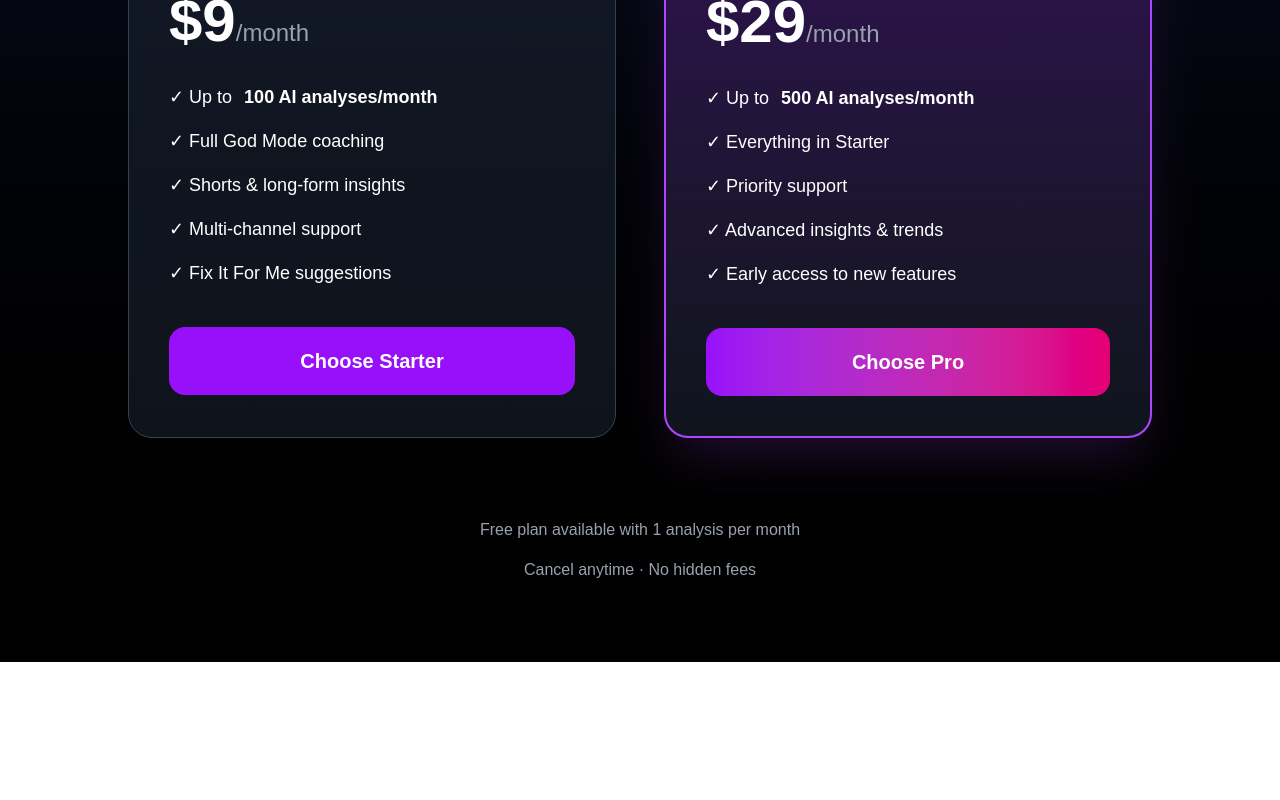
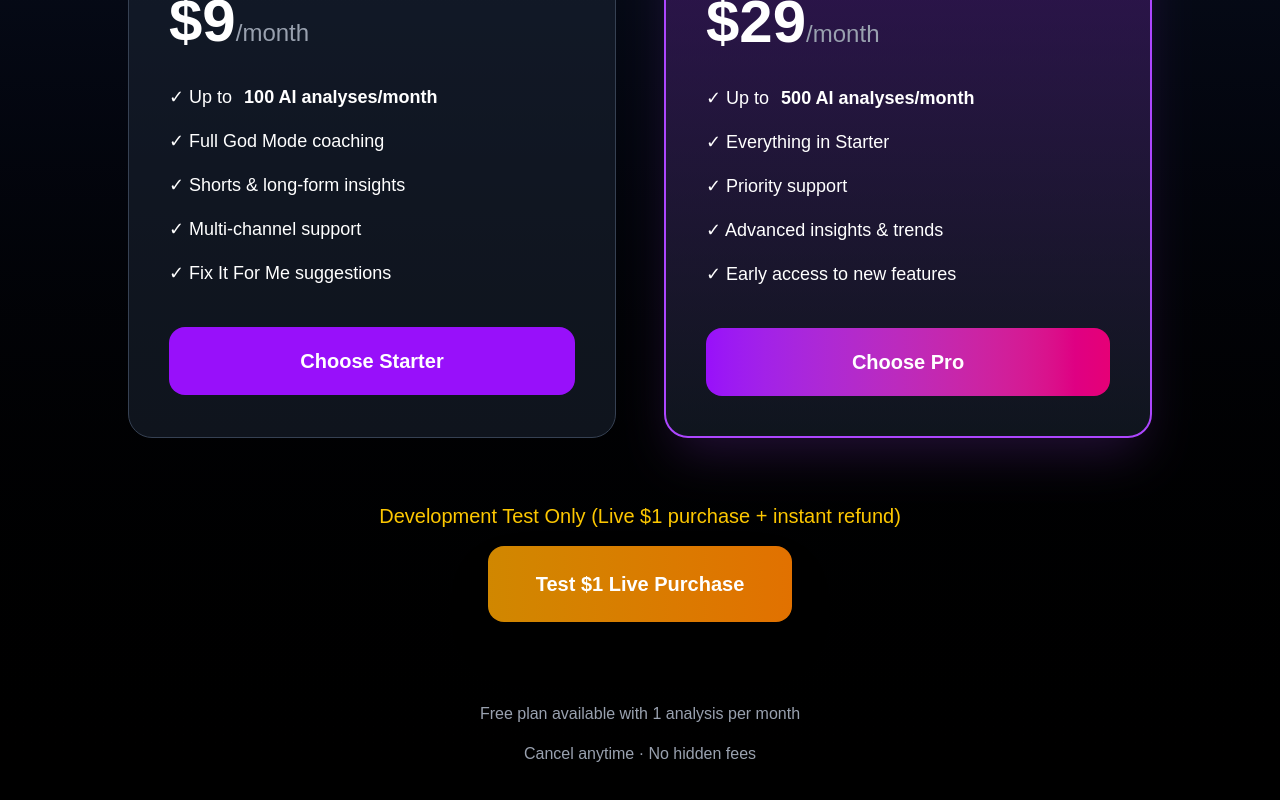
Before and after one commit to hayesjl77/squigly, a Next.js app: page /pricing in a window 1280 px wide. Shown: the part 576-1376 px from the top of the page. Before the commit the page ends 1238 px from the top, so only its background shows below. Built offline with nearby package versions, Linux system fonts and the light colour scheme; no server answers.

Commit message:
feat(stripe+pricing): implement temporary live  test purchase flow
- Added 'test' tier in checkout route with live  price ID
- Added visible test button on pricing page
- Supports full end-to-end live checkout + portal test (refundable)
- Marked as temporary with comments for easy removal

```diff
--- a/src/app/api/stripe/checkout/route.ts
+++ b/src/app/api/stripe/checkout/route.ts
@@ -1,19 +1,19 @@
-// src/app/api/stripe/checkout/route.ts
-import { NextRequest, NextResponse } from 'next/server';
-import stripe from '@/lib/stripe';
-
 export async function POST(request: NextRequest) {
     try {
         const body = await request.json();
         const { userId, tier } = body;
 
-        if (!userId || !tier || !['starter', 'pro'].includes(tier)) {
+        if (!userId || !tier || !['starter', 'pro', 'test'].includes(tier)) {  // ← Add 'test'
             return NextResponse.json({ error: 'Missing or invalid userId/tier' }, { status: 400 });
         }
 
-        const priceId = tier === 'pro'
-            ? process.env.STRIPE_PRICE_ID_PRO
-            : process.env.STRIPE_PRICE_ID_STARTER;
+        let priceId;
+        if (tier === 'test') {
+            // TEMP: Live $1 test product - REMOVE AFTER TEST
+            priceId = 'price_1ShmAu506PTuQJZKCIFPJc8c';  // ← YOUR NEW LIVE $1 PRICE ID
+        } else {
+            priceId = tier === 'pro' ? process.env.STRIPE_PRICE_ID_PRO : process.env.STRIPE_PRICE_ID_STARTER;
+        }
 
         if (!priceId) {
             console.error(`Missing price ID for tier: ${tier}`);
@@ -22,12 +22,12 @@ export async function POST(request: NextRequest) {
 
         const session = await stripe.checkout.sessions.create({
             payment_method_types: ['card'],
-            mode: 'subscription',
+            mode: 'payment',  // Use 'payment' for one-time test (or 'subscription' if you made it recurring)
             line_items: [{ price: priceId, quantity: 1 }],
             success_url: `${process.env.NEXT_PUBLIC_SITE_URL}?success=true`,
             cancel_url: `${process.env.NEXT_PUBLIC_SITE_URL}?canceled=true`,
             client_reference_id: userId,
-            metadata: { tier },
+            metadata: { tier },  // ← Keeps metadata.tier = 'test' for webhook
         });
 
         if (!session.url) {
--- a/src/app/pricing/page.tsx
+++ b/src/app/pricing/page.tsx
@@ -1,4 +1,3 @@
-// src/app/pricing/page.tsx
 'use client';
 
 import { useState, useEffect } from "react";
@@ -24,7 +23,7 @@ export default function Pricing() {
         fetchSubscription();
     }, []);
 
-    const handleCheckout = async (tier: 'starter' | 'pro') => {
+    const handleCheckout = async (tier: 'starter' | 'pro' | 'test') => {
         const { data: { user } } = await supabaseBrowser.auth.getUser();
         if (!user) {
             alert("Please sign in first");
@@ -66,21 +65,11 @@ export default function Pricing() {
                             </h1>
                         </div>
                         <div className="flex items-center gap-6">
-                            <Link href="/" className="text-xl text-gray-300 hover:text-white transition">
-                                Home
-                            </Link>
-                            <Link href="/pricing" className="text-xl text-purple-400 hover:text-purple-300 transition font-medium">
-                                Pricing
-                            </Link>
-                            <Link href="/terms" className="text-xl text-gray-300 hover:text-white transition">
-                                Terms
-                            </Link>
-                            <Link href="/privacy" className="text-xl text-gray-300 hover:text-white transition">
-                                Privacy
-                            </Link>
-                            <Link href="/roadmap" className="text-xl text-gray-300 hover:text-white transition">
-                                Roadmap
-                            </Link>
+                            <Link href="/" className="text-xl text-gray-300 hover:text-white transition">Home</Link>
+                            <Link href="/pricing" className="text-xl text-purple-400 hover:text-purple-300 transition font-medium">Pricing</Link>
+                            <Link href="/terms" className="text-xl text-gray-300 hover:text-white transition">Terms</Link>
+                            <Link href="/privacy" className="text-xl text-gray-300 hover:text-white transition">Privacy</Link>
+                            <Link href="/roadmap" className="text-xl text-gray-300 hover:text-white transition">Roadmap</Link>
                         </div>
                     </div>
                 </div>
@@ -93,18 +82,14 @@ export default function Pricing() {
                         <h1 className="text-6xl font-extrabold mb-6 bg-gradient-to-r from-purple-400 to-pink-600 bg-clip-text text-transparent">
                             Choose Your Plan
                         </h1>
-                        <p className="text-2xl text-gray-300">
-                            Unlock the full power of Squigly's AI coaching
-                        </p>
+                        <p className="text-2xl text-gray-300">Unlock the full power of Squigly's AI coaching</p>
                     </div>
 
                     <div className="grid md:grid-cols-2 gap-12 max-w-5xl mx-auto">
                         {/* Starter Plan */}
                         <div className={`bg-gray-800/50 rounded-3xl p-10 border ${currentTier === 'starter' ? 'border-purple-500' : 'border-gray-700'} hover:border-purple-500 transition`}>
                             <h2 className="text-4xl font-bold mb-4">Squigly Starter</h2>
-                            <p className="text-6xl font-extrabold mb-8">
-                                $9<span className="text-2xl font-normal text-gray-400">/month</span>
-                            </p>
+                            <p className="text-6xl font-extrabold mb-8">$9<span className="text-2xl font-normal text-gray-400">/month</span></p>
                             <ul className="space-y-4 mb-10 text-lg">
                                 <li className="flex items-center gap-3">✓ Up to <strong>100 AI analyses/month</strong></li>
                                 <li className="flex items-center gap-3">✓ Full God Mode coaching</li>
@@ -123,13 +108,9 @@ export default function Pricing() {
 
                         {/* Pro Plan */}
                         <div className={`bg-gradient-to-b from-purple-900/50 to-gray-800/50 rounded-3xl p-10 border-2 ${currentTier === 'pro' ? 'border-purple-500' : 'border-purple-500'} shadow-2xl shadow-purple-500/20 relative`}>
-                            <div className="absolute -top-5 left-1/2 -translate-x-1/2 bg-purple-600 text-white px-6 py-2 rounded-full text-sm font-bold">
-                                MOST POPULAR
-                            </div>
+                            <div className="absolute -top-5 left-1/2 -translate-x-1/2 bg-purple-600 text-white px-6 py-2 rounded-full text-sm font-bold">MOST POPULAR</div>
                             <h2 className="text-4xl font-bold mb-4">Squigly Pro</h2>
-                            <p className="text-6xl font-extrabold mb-8">
-                                $29<span className="text-2xl font-normal text-gray-400">/month</span>
-                            </p>
+                            <p className="text-6xl font-extrabold mb-8">$29<span className="text-2xl font-normal text-gray-400">/month</span></p>
                             <ul className="space-y-4 mb-10 text-lg">
                                 <li className="flex items-center gap-3">✓ Up to <strong>500 AI analyses/month</strong></li>
                                 <li className="flex items-center gap-3">✓ Everything in Starter</li>
@@ -147,6 +128,18 @@ export default function Pricing() {
                         </div>
                     </div>
 
+                    {/* TEMP TEST BUTTON - remove after test */}
+                    <div className="text-center mt-16">
+                        <p className="text-xl text-yellow-400 mb-4">Development Test Only (Live $1 purchase + instant refund)</p>
+                        <button
+                            onClick={() => handleCheckout('test')}
+                            disabled={loading}
+                            className="px-12 py-6 bg-gradient-to-r from-yellow-600 to-amber-600 hover:from-yellow-700 hover:to-amber-700 text-white font-bold text-xl rounded-2xl shadow-2xl transition-all transform hover:scale-105 disabled:opacity-50"
+                        >
+                            {loading ? 'Loading...' : 'Test $1 Live Purchase'}
+                        </button>
+                    </div>
+
                     <div className="text-center mt-20 text-gray-400">
                         <p>Free plan available with 1 analysis per month</p>
                         <p className="mt-4">Cancel anytime · No hidden fees</p>
```
